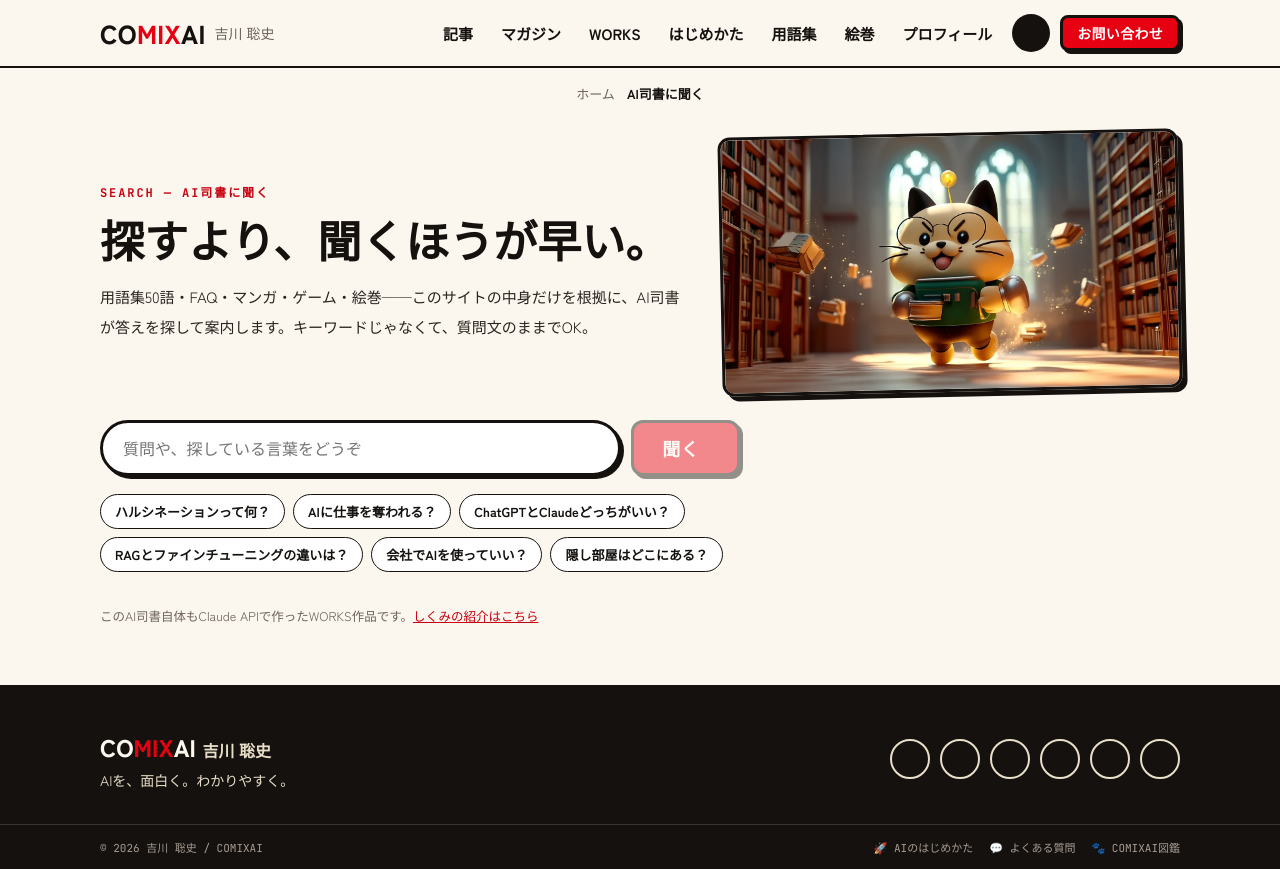
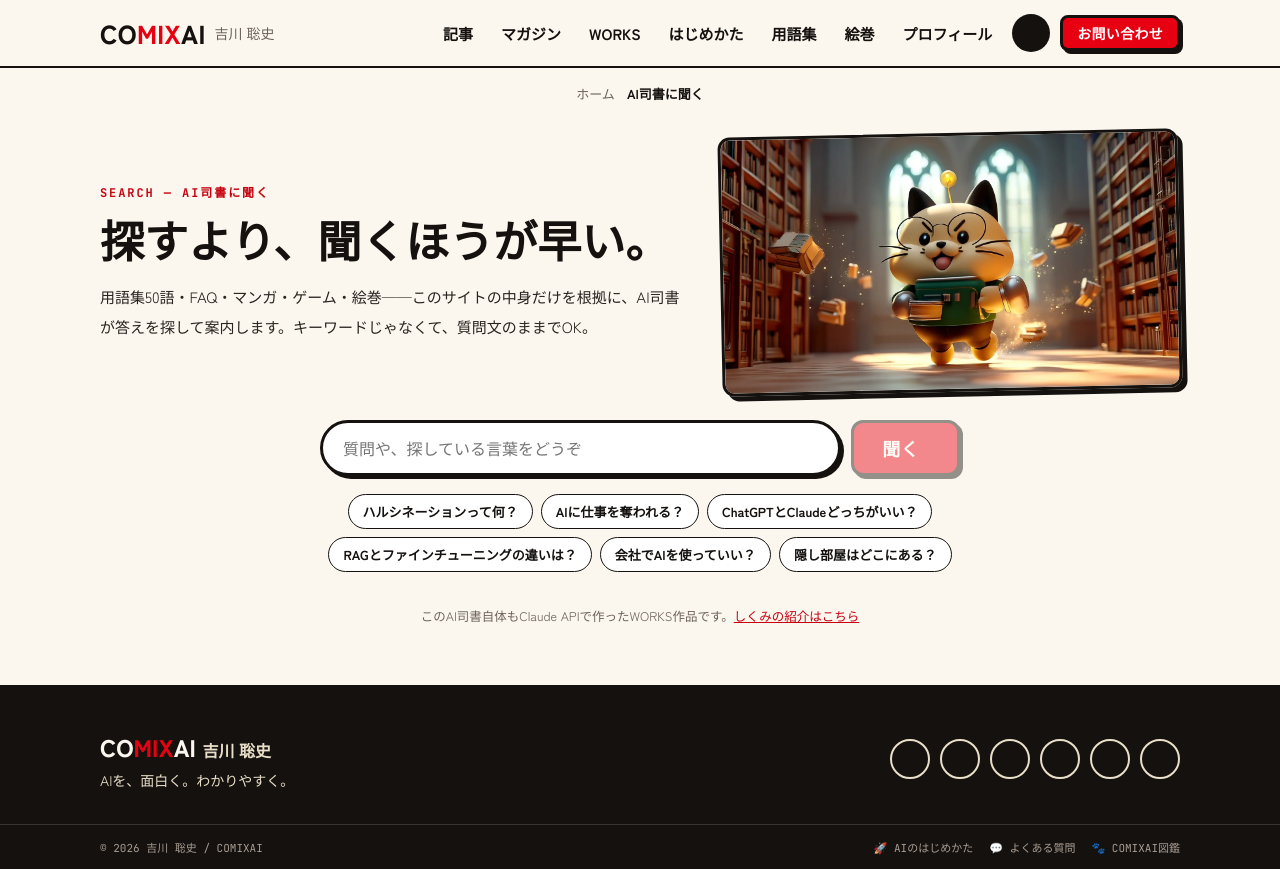
Before and after one commit to satoshi-yoshikawa51/aiux-official, a Next.js app: page /search in a window 1280 px wide. Built offline with nearby package versions, Linux system fonts and the light colour scheme; a web font is replaced by a local one.

Commit message:
検索ページの検索窓・チップ・結果を中央寄せに
Co-Authored-By: Claude Fable 5 <noreply@anthropic.com>
Claude-Session: https://claude.ai/code/session_01E23SyHF6KwmvrF3RLKpRqp

```diff
--- a/src/app/search/client.tsx
+++ b/src/app/search/client.tsx
@@ -91,7 +91,7 @@ export default function SearchClient() {
           e.preventDefault();
           void run(input);
         }}
-        style={{ display: "flex", gap: 10, maxWidth: 640 }}
+        style={{ display: "flex", gap: 10, maxWidth: 640, margin: "0 auto" }}
       >
         <input
           type="search"
@@ -121,7 +121,7 @@ export default function SearchClient() {
 
       {/* 例チップ（初期状態のみ） */}
       {!query && !loading && (
-        <div style={{ display: "flex", gap: 8, flexWrap: "wrap", marginTop: 18, maxWidth: 640 }}>
+        <div style={{ display: "flex", gap: 8, flexWrap: "wrap", justifyContent: "center", margin: "18px auto 0", maxWidth: 640 }}>
           {EXAMPLES.map((ex) => (
             <button
               key={ex}
@@ -150,7 +150,7 @@ export default function SearchClient() {
 
       {/* ローディング */}
       {loading && (
-        <div style={{ display: "flex", alignItems: "center", gap: 12, marginTop: 30 }}>
+        <div style={{ display: "flex", alignItems: "center", justifyContent: "center", gap: 12, marginTop: 30 }}>
           {/* eslint-disable-next-line @next/next/no-img-element */}
           <img src="/search/shisho.webp" alt="" style={{ width: 44, height: 44, borderRadius: "50%", objectFit: "cover", border: "2px solid var(--ink-900)", background: "var(--paper-0)" }} />
           <span style={{ fontFamily: "var(--font-hand)", fontSize: 15, color: "var(--text-muted)" }}>書庫を探しています…</span>
@@ -159,14 +159,14 @@ export default function SearchClient() {
 
       {/* エラー */}
       {error && !loading && (
-        <p style={{ marginTop: 30, fontSize: 14, color: "var(--red-600)", fontWeight: 700 }}>
+        <p style={{ marginTop: 30, fontSize: 14, color: "var(--red-600)", fontWeight: 700, textAlign: "center" }}>
           <i className="ph-bold ph-warning" /> 検索に失敗しました。少し待ってからもう一度お試しください。
         </p>
       )}
 
       {/* AI回答 */}
       {!loading && !error && query && results && (
-        <div style={{ marginTop: 30, maxWidth: 720 }}>
+        <div style={{ margin: "30px auto 0", maxWidth: 720 }}>
           {answer ? (
             <div style={{ display: "flex", gap: 12, alignItems: "flex-start" }}>
               {/* eslint-disable-next-line @next/next/no-img-element */}
--- a/src/app/search/page.tsx
+++ b/src/app/search/page.tsx
@@ -52,7 +52,7 @@ export default function SearchPage() {
         <Suspense fallback={null}>
           <SearchClient />
         </Suspense>
-        <p style={{ margin: "34px 0 0", fontSize: 12.5, color: "var(--text-muted)" }}>
+        <p style={{ margin: "34px 0 0", fontSize: 12.5, color: "var(--text-muted)", textAlign: "center" }}>
           このAI司書自体もClaude APIで作ったWORKS作品です。<a href="/works/shisho" style={{ color: "var(--red-600)" }}>しくみの紹介はこちら</a>
         </p>
       </section>
```
